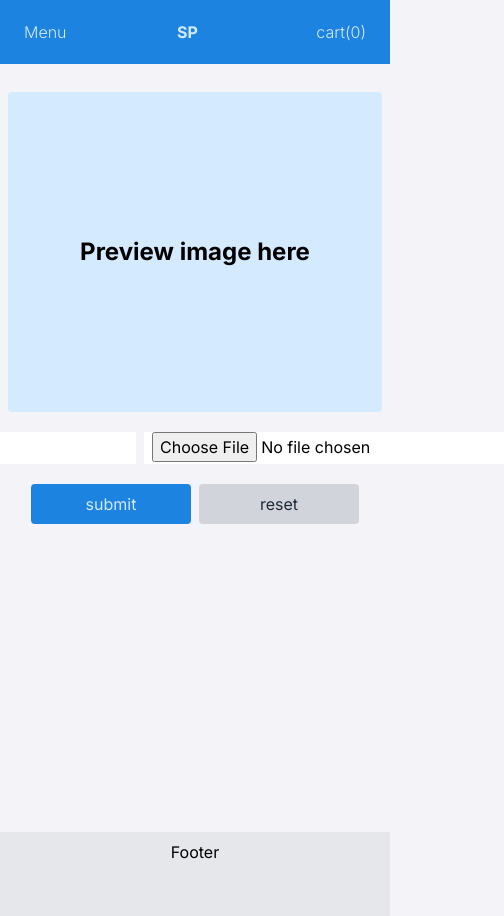
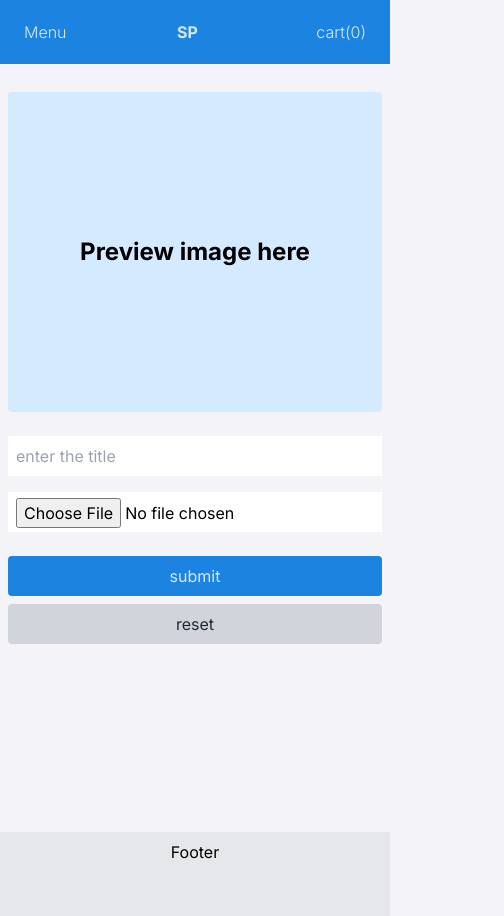
Before and after one commit to im-saikumar/prints, a Next.js app: page /admin/heroimage in a window 390 px wide. Shown: the whole page, 504 px wide, since content can reach past the window. Built offline with nearby package versions, Linux system fonts and the light colour scheme.

Commit message:
changes in css and api fetch

```diff
--- a/app/admin/heroimage/page.tsx
+++ b/app/admin/heroimage/page.tsx
@@ -41,23 +41,23 @@ const Page = () => {
 
   return (
     <Layout>
-      <center className="container" style={{ minHeight: "90vh" }}>
+      <center className="container px-2" style={{ minHeight: "90vh" }}>
+        <div className="flex flex-col h-80 w-auto justify-center items-center secondary my-5 rounded">
+          {imagepath && <PreviewImage image={imagepath} />}
+          {!imagepath && (
+            <p className="font-bold text-2xl">Preview image here</p>
+          )}
+        </div>
         <form action={submit}>
-          <div className="flex flex-col h-80 w-auto justify-center items-center secondary my-5 rounded mx-2">
-            {imagepath && <PreviewImage image={imagepath} />}
-            {!imagepath && (
-              <p className="font-bold text-2xl">Preview image here</p>
-            )}
-          </div>
-          <div className="h-8 flex my-2 gap-2 justify-center">
+          <div className="flex flex-col md:flex-row my-2 gap-2 justify-center">
             <input
-              className="px-2"
+              className="px-2 my-1 h-10"
               type="text"
               placeholder="enter the title"
               name="title"
             />
             <input
-              className="px-2 bg-white"
+              className="flex pt-1.5 px-2 my-1 h-10 bg-white"
               placeholder="upload the image"
               type="file"
               name="image"
@@ -68,7 +68,7 @@ const Page = () => {
               }}
             />
           </div>
-          <section className="gap-2 flex my-5 justify-center">
+          <section className="gap-2 flex-col md:flex-row flex my-5 justify-center">
             <Button type="submit">submit</Button>
             <SecondaryButton type="reset" onClick={reset}>
               reset
--- a/app/admin/page.tsx
+++ b/app/admin/page.tsx
@@ -6,7 +6,7 @@ import Link from "next/link";
 const page = () => {
   return (
     <Layout>
-      <center className="flex lg:flex-row sm:flex-col flex-col gap-2 justify-center">
+      <center className="mt-4 flex lg:flex-row sm:flex-col flex-col gap-2">
         <AdminButton>
           <Link href={"/admin/upload"}>Upload card</Link>
         </AdminButton>
@@ -19,6 +19,9 @@ const page = () => {
         <AdminButton>
           <Link href={"/admin/updatecard"}>Update cards</Link>
         </AdminButton>
+        <AdminButton>
+          <Link href={"/admin/publish"}>Publish status</Link>
+        </AdminButton>
       </center>
     </Layout>
   );
--- a/app/admin/upload/uploadimage.tsx
+++ b/app/admin/upload/uploadimage.tsx
@@ -1,7 +1,6 @@
 "use client";
+import { redirect } from "next/navigation";
 import React, { useState } from "react";
-import { T } from "./page";
-import { redirect } from "next/navigation";
 
 const UploadImage = () => {
   const [pending, setPending] = useState<Boolean>(false);
@@ -11,19 +10,19 @@ const UploadImage = () => {
       const response = await fetch("/lib/api/products", {
         method: "POST",
         body: formData,
-        cache: "no-cache",
+        cache: 'no-store'
       });
 
       if (!response.ok) {
         throw new Error(`API call failed with status ${response.status}`);
       }
       const data = await response.json();
-      setPending(false);
-      console.log(data);
+      // console.log(data);
     } catch (error) {
       console.error("Error fetching data:", error);
     } finally {
-      redirect("/explore");
+      setPending(false);
+      redirect("/admin");
     }
   }
 
@@ -36,9 +35,12 @@ const UploadImage = () => {
   }`;
 
   return (
-    <div className="h-5/4 bg-stone-50 w-3/4">
+    <div className="container h-5/4 bg-stone-50">
       <center className="p-4">
-        <form className="flex flex-col w-80" action={imageUpoad}>
+        <form
+          className="flex flex-col lg:w-80 md:w-80 sm:w-auto"
+          action={imageUpoad}
+        >
           <p className="text-2xl my-2 font-bold text-left">Card details</p>
           <label className="text-left">Thumbnail upload</label>
           <input
--- a/app/components/LandingImage.tsx
+++ b/app/components/LandingImage.tsx
@@ -11,7 +11,7 @@ const LandingImage = () => {
 
   async function fetchHeroImage() {
     try {
-      const response = await fetch("/lib/api/heroimage");
+      const response = await fetch("/lib/api/heroimage", { cache: "no-store" });
       if (!response.ok) {
         throw new Error(`API call failed with status ${response.status}`);
       }
--- a/app/components/category.tsx
+++ b/app/components/category.tsx
@@ -9,7 +9,9 @@ const Category = ({ sort }: { sort: string }) => {
   async function fetchData() {
     try {
       // const response = await fetch('/lib/api'); // Replace '/api/test' with your actual API route path
-      const response = await fetch(`/lib/api/products?sort=${sort}`); // Replace '/api/test' with your actual API route path
+      const response = await fetch(`/lib/api/products?sort=${sort}`, {
+        cache: "no-store",
+      }); // Replace '/api/test' with your actual API route path
       if (!response.ok) {
         throw new Error(`API call failed with status ${response.status}`);
       }
--- a/app/ui/Button.tsx
+++ b/app/ui/Button.tsx
@@ -6,7 +6,7 @@ export const Button = ({ children, ...props }: Children | any) => {
   return (
     <button
       {...props}
-      className="primary hover:text-white  hover:bg-[#1971c4] py-2 w-40 h-10 rounded"
+      className="primary hover:text-white  hover:bg-[#1971c4] py-2 md:w-40 sm:w-auto h-10 rounded"
     >
       {children}
     </button>
@@ -17,7 +17,7 @@ export const SecondaryButton = ({ children, ...props }: Children | any) => {
   return (
     <button
       {...props}
-      className="bg-gray-300 text-gray-800 hover:bg-gray-400 py-2 w-40 h-10 rounded"
+      className="bg-gray-300 text-gray-800 hover:bg-gray-400 py-2 md:w-40 sm:w-auto h-10 rounded"
     >
       {children}
     </button>
```
